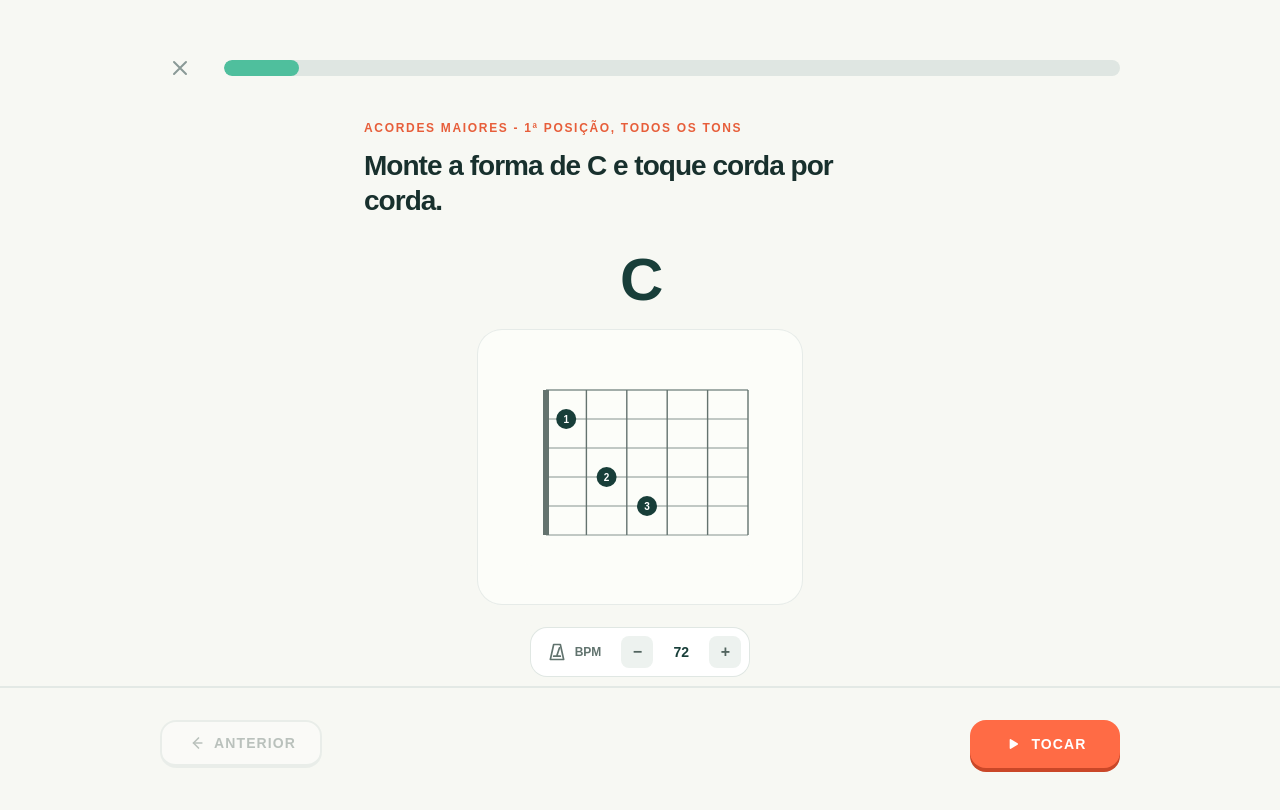
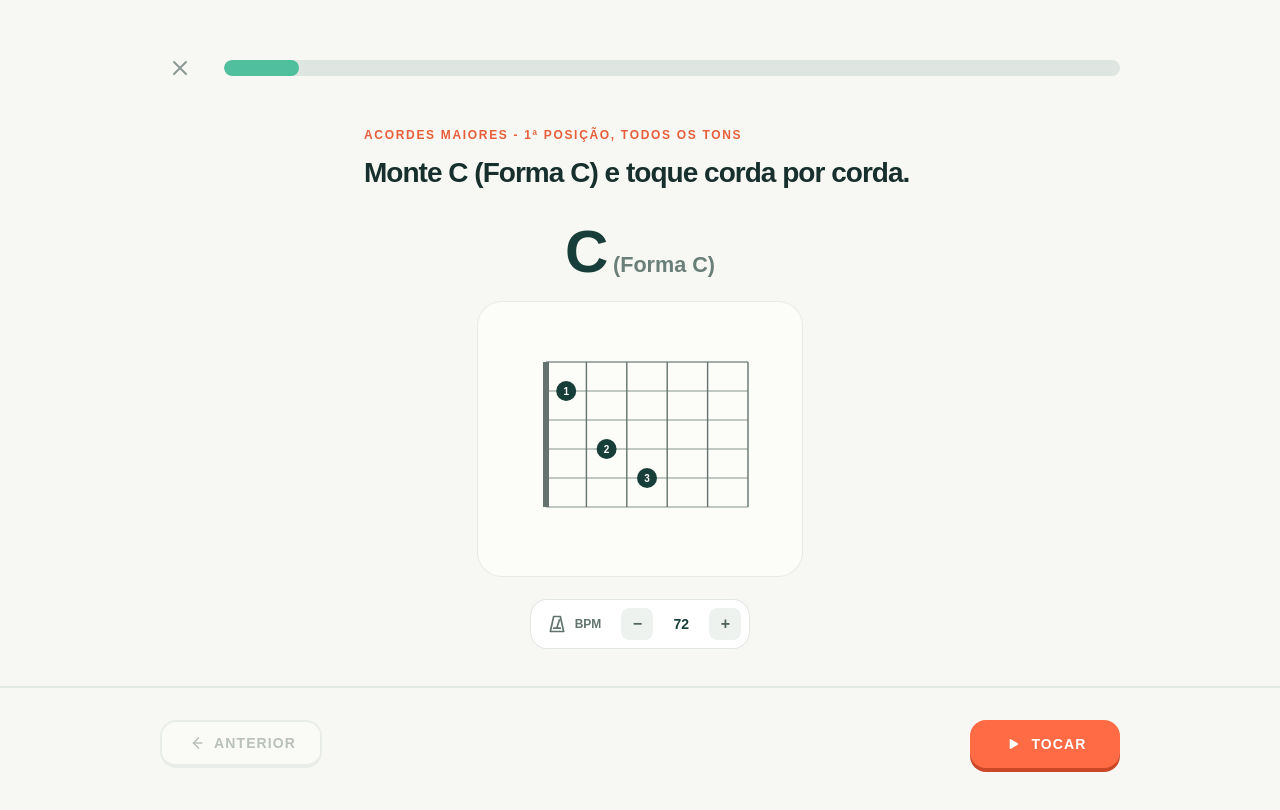
Before and after one commit to viniciuskrause/fretly, a React (Vite) app: page / in a window 1280 px wide. Both pictures are taken after a click on the button "GUIA". Shown: the top 810 px of the page. Built offline with nearby package versions, Linux system fonts and the light colour scheme.

Commit message:
Show chord symbols with their CAGED shape: 'D (Forma C)'
The shape is defined by the root string and the lowest third string; the
chord checks now enforce that rule (shapeOf) against every step's shape.

Co-Authored-By: Claude Opus 5.5 <noreply@anthropic.com>

```diff
--- a/scripts/chords/check.mjs
+++ b/scripts/chords/check.mjs
@@ -13,7 +13,7 @@ for (const lesson of lessons) {
   for (const [index, step] of lesson.steps.entries()) {
     const suffix = step.suffix ?? "major";
     const where = `${lesson.title} · passo ${index + 1} · ${step.chord}`;
-    const result = validate(step.position, step.chord, suffix);
+    const result = validate(step.position, step.chord, suffix, step.shape);
     const db = compareWithDb(step.position, step.chord, suffix);
     tally[db.kind]++;
     if (db.kind === "not-in-db") notInDb.push(`${step.chord} (forma de ${step.shape})`);
--- a/scripts/chords/generate.mjs
+++ b/scripts/chords/generate.mjs
@@ -17,6 +17,7 @@ import {
   formatPosition,
   fromCaged,
   shapeForPosition,
+  shapeOf,
   toFretly,
   validate,
 } from "./lib.mjs";
@@ -54,7 +55,7 @@ if (cagedTemplates(suffix)) {
 
 let failed = false;
 const results = candidates.map((candidate) => {
-  const check = validate(candidate.position, chord, suffix);
+  const check = validate(candidate.position, chord, suffix, candidate.shape);
   const db = compareWithDb(candidate.position, chord, suffix);
   if (check.errors.length) failed = true;
   return { chord, suffix, ...candidate, ...check, db: { kind: db.kind, fingersAgree: db.fingersAgree } };
@@ -68,7 +69,8 @@ else {
       "db-extra-strings": `chords-db toca cordas extras${r.db.fingersAgree ? "" : " (dedos diferentes!)"}`,
       "not-in-db": "sem equivalente no chords-db",
     }[r.db.kind];
-    console.log(`\n${r.chord} ${r.suffix} — ${r.source} — ${dbText}`);
+    const shape = shapeOf(r.position, r.chord, r.suffix);
+    console.log(`\n${r.chord} ${r.suffix} — ${r.source} — cifra: ${r.chord}${r.suffix === "minor" ? "m" : ""} (Forma ${shape ?? "?"}) — ${dbText}`);
     console.log(`  position: ${formatPosition(r.position)}`);
     console.log(`  ${describe(r.position)}`);
     r.errors.forEach((e) => console.log(`  ❌ ${e}`));
--- a/scripts/chords/lib.mjs
+++ b/scripts/chords/lib.mjs
@@ -187,9 +187,40 @@ export function compareWithDb(position, chord, suffix = "major") {
   return best ?? { kind: "not-in-db" };
 }
 
+// ---------------------------------------------------------------- shape
+// A chord's CAGED shape comes from the string that holds the root (the bass)
+// and the lowest string that holds the third:
+//   tônica na Lá + terça na Ré       → forma de C
+//   tônica na Lá + terça na Si       → forma de A
+//   tônica no Mi grave + terça na Lá → forma de G
+//   tônica no Mi grave + terça na Sol → forma de E
+//   tônica na Ré + terça no Mi agudo → forma de D
+const SHAPE_BY_STRINGS = { "1-2": "C", "1-4": "A", "0-1": "G", "0-3": "E", "2-5": "D" };
+
+/** CAGED shape of a position by the root/third rule, or null when it fits none. */
+export function shapeOf(position, chord, suffix = "major") {
+  const intervals = SUFFIX_INTERVALS[suffix];
+  if (!intervals) return null;
+  const rootPc = rootPitchClass(chord);
+  const thirdPc = (rootPc + intervals[1]) % 12;
+  const pcAt = (string) => {
+    const fret = position.frets[string];
+    if (fret < 0) return null;
+    return (OPEN_STRING_MIDI[string] + (fret === 0 ? 0 : position.baseFret + fret - 1)) % 12;
+  };
+  const strings = [0, 1, 2, 3, 4, 5];
+  const rootString = strings.find((string) => pcAt(string) !== null);
+  const thirdString = strings.find((string) => pcAt(string) === thirdPc);
+  if (rootString === undefined || pcAt(rootString) !== rootPc || thirdString === undefined) return null;
+  return SHAPE_BY_STRINGS[`${rootString}-${thirdString}`] ?? null;
+}
+
 // ---------------------------------------------------------------- validation
-/** Returns { errors, warnings } for a position against Fretly's conventions. */
-export function validate(position, chord, suffix = "major") {
+/**
+ * Returns { errors, warnings } for a position against Fretly's conventions.
+ * With `shape`, also checks it against the root/third rule (`shapeOf`).
+ */
+export function validate(position, chord, suffix = "major", shape) {
   const errors = [];
   const warnings = [];
   const { frets, fingers, baseFret, barres, midi } = position;
@@ -244,6 +275,11 @@ export function validate(position, chord, suffix = "major") {
     if (span > 3) warnings.push(`abertura de ${span + 1} casas: difícil de alcançar`);
   }
   if (baseFret > 1 && frets.some((f) => f === 0)) warnings.push("corda solta numa posição com baseFret > 1");
+  if (shape) {
+    const derived = shapeOf(position, chord, suffix);
+    if (derived !== shape)
+      errors.push(`forma registrada ${shape}, mas tônica/terça indicam ${derived ? `forma de ${derived}` : "nenhuma forma CAGED"}`);
+  }
   return { errors: [...new Set(errors)], warnings };
 }
 
--- a/src/App.tsx
+++ b/src/App.tsx
@@ -2,6 +2,7 @@ import { useEffect, useLayoutEffect, useRef, useState, type ReactNode } from "re
 
 import {
   barreSpans,
+  chordLabel,
   soundingStrings,
   stringFrequency,
   type ChordPosition,
@@ -411,6 +412,18 @@ const DIAGRAM_COLUMN_WIDTH = 40.4;
 const diagramRowY = (string: number) => 48 + (5 - string) * 29;
 const diagramColumnX = (fret: number) => 56 + (fret - 0.5) * DIAGRAM_COLUMN_WIDTH;
 
+/** Big chord symbol with its shape: "D" and a smaller "(Forma C)". */
+function ChordName({ step, className }: { step: ChordStep; className: string }) {
+  return (
+    <p className={`font-black text-[#183e39] ${className}`} aria-label={chordLabel(step)}>
+      <span className="tracking-[-0.055em]">{step.chord}</span>
+      <span className="ml-2 align-baseline text-[0.36em] tracking-normal text-[#6b7f7a]">
+        (Forma {step.shape})
+      </span>
+    </p>
+  );
+}
+
 function ChordDiagram({
   step,
   activeStrings,
@@ -428,7 +441,7 @@ function ChordDiagram({
       viewBox="0 0 300 250"
       fill="none"
       className="block max-w-full"
-      aria-label={`Diagrama de ${step.chord} usando a forma de ${step.shape}`}
+      aria-label={`Diagrama de ${chordLabel(step)}`}
       role="img"
     >
       <rect x="28" y="18" width="244" height="206" rx="16" fill="#FCFDF9" />
@@ -976,9 +989,7 @@ function ExercisePage({ lesson, onExit }: { lesson: Lesson; onExit: () => void }
                   transitionDuration: `${Math.min((60000 / bpm) * 0.58, 760)}ms`,
                 }}
               >
-                <p className="text-5xl font-black tracking-[-0.055em] text-[#183e39]">
-                  {chordStep.chord}
-                </p>
+                <ChordName step={chordStep} className="text-5xl" />
                 <ChordDiagram
                   step={chordStep}
                   activeStrings={isSounding ? soundingStrings(chordStep.position) : []}
@@ -1033,11 +1044,11 @@ function ExercisePage({ lesson, onExit }: { lesson: Lesson; onExit: () => void }
     >
       <ExerciseHeading
         eyebrow={lesson.exerciseTitle}
-        title={`Monte a forma de ${step.chord} e toque corda por corda.`}
+        title={`Monte ${chordLabel(step)} e toque corda por corda.`}
       />
 
       <div className="mt-8 flex flex-col items-center">
-        <p className="text-6xl font-black tracking-[-0.055em] text-[#183e39]">{step.chord}</p>
+        <ChordName step={step} className="text-6xl" />
         <div className="mt-5 rounded-[24px] bg-[#fcfdf9] p-3 ring-1 ring-[#e6ebe8]">
           <ChordDiagram
             step={step}
--- a/src/chords.ts
+++ b/src/chords.ts
@@ -18,6 +18,11 @@ export type ChordPosition = {
 };
 
 export type CagedShape = "C" | "A" | "G" | "E" | "D";
+
+/** Chord symbol with its CAGED shape, e.g. "D (Forma C)". */
+export function chordLabel(step: Pick<ChordStep, "chord" | "shape">) {
+  return `${step.chord} (Forma ${step.shape})`;
+}
 
 export type ChordStep = {
   /** Name shown in the app ("C", "B♭", "Am"). */
```
Also changed, not shown: .claude/skills/chord-generator/SKILL.md.
